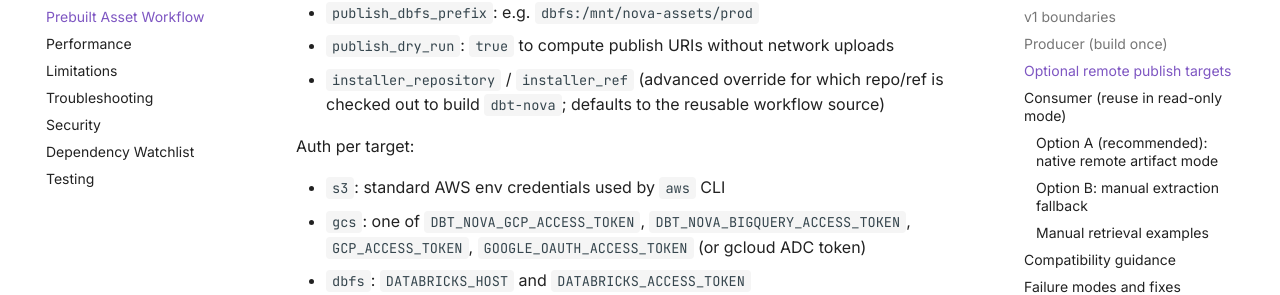
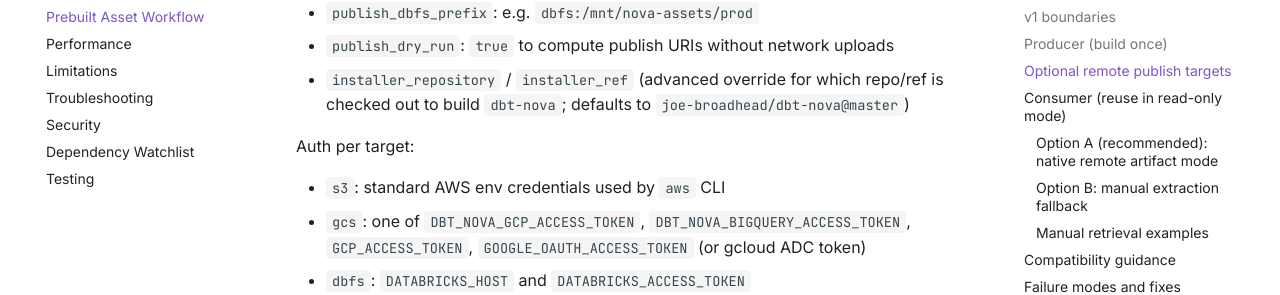
Before and after one commit to joe-broadhead/dbt-nova, an MkDocs documentation site: the page built from docs/operations/prebuilt-assets.md, in a window 1280 px wide and 900 px high, scrolled down 2306 px. Shown: the part 166-461 px from the top of the window. Built offline with MkDocs 1.6.1 and Material for MkDocs 9.7.7, drawn with Linux system fonts in a browser that asks for light colours; comment, search, counter and statistics services are not loaded.

Commit message:
ci: default reusable installer source to dbt-nova

```diff
--- a/docs/operations/prebuilt-assets.md
+++ b/docs/operations/prebuilt-assets.md
@@ -98,7 +98,7 @@ Workflow inputs:
 - `publish_dbfs_prefix`: e.g. `dbfs:/mnt/nova-assets/prod`
 - `publish_dry_run`: `true` to compute publish URIs without network uploads
 - `installer_repository` / `installer_ref` (advanced override for which repo/ref
-  is checked out to build `dbt-nova`; defaults to the reusable workflow source)
+  is checked out to build `dbt-nova`; defaults to `joe-broadhead/dbt-nova@master`)
 
 Auth per target:
 
```
Also changed, not shown: 2 other files.
